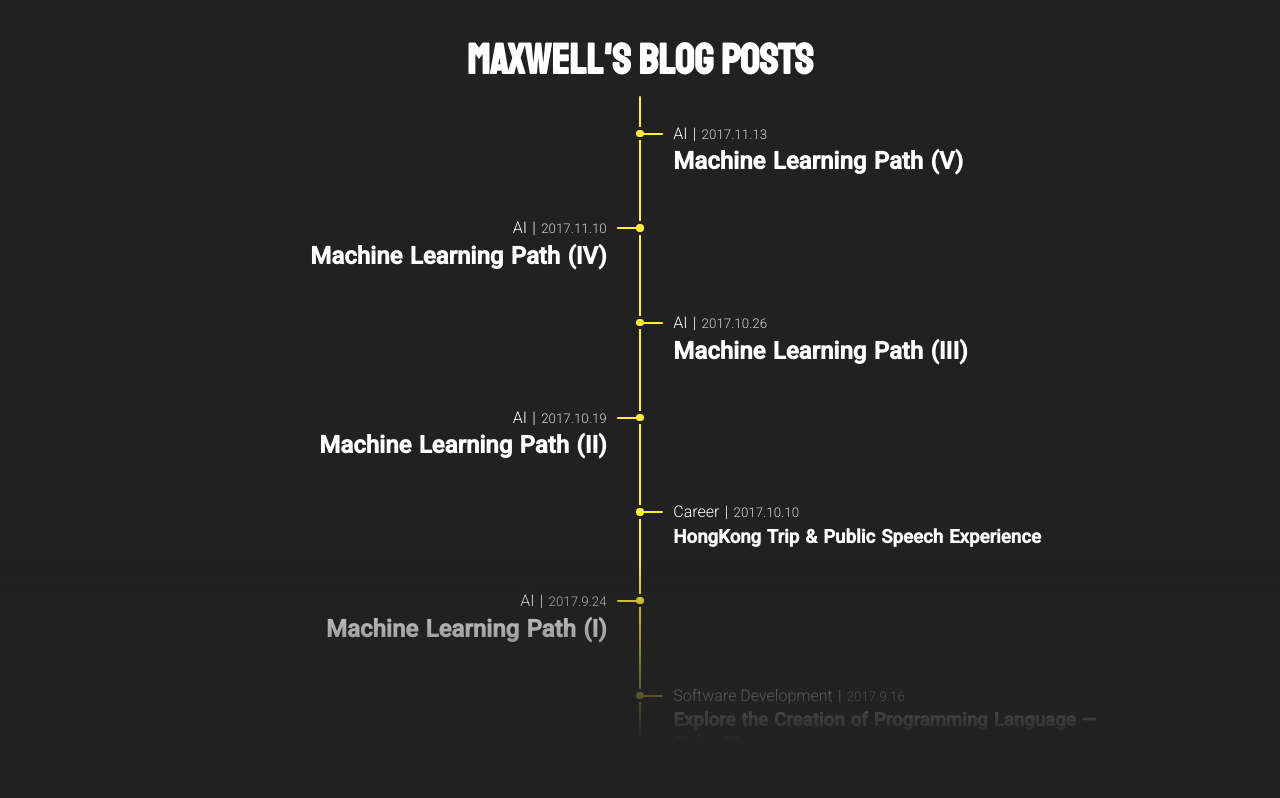
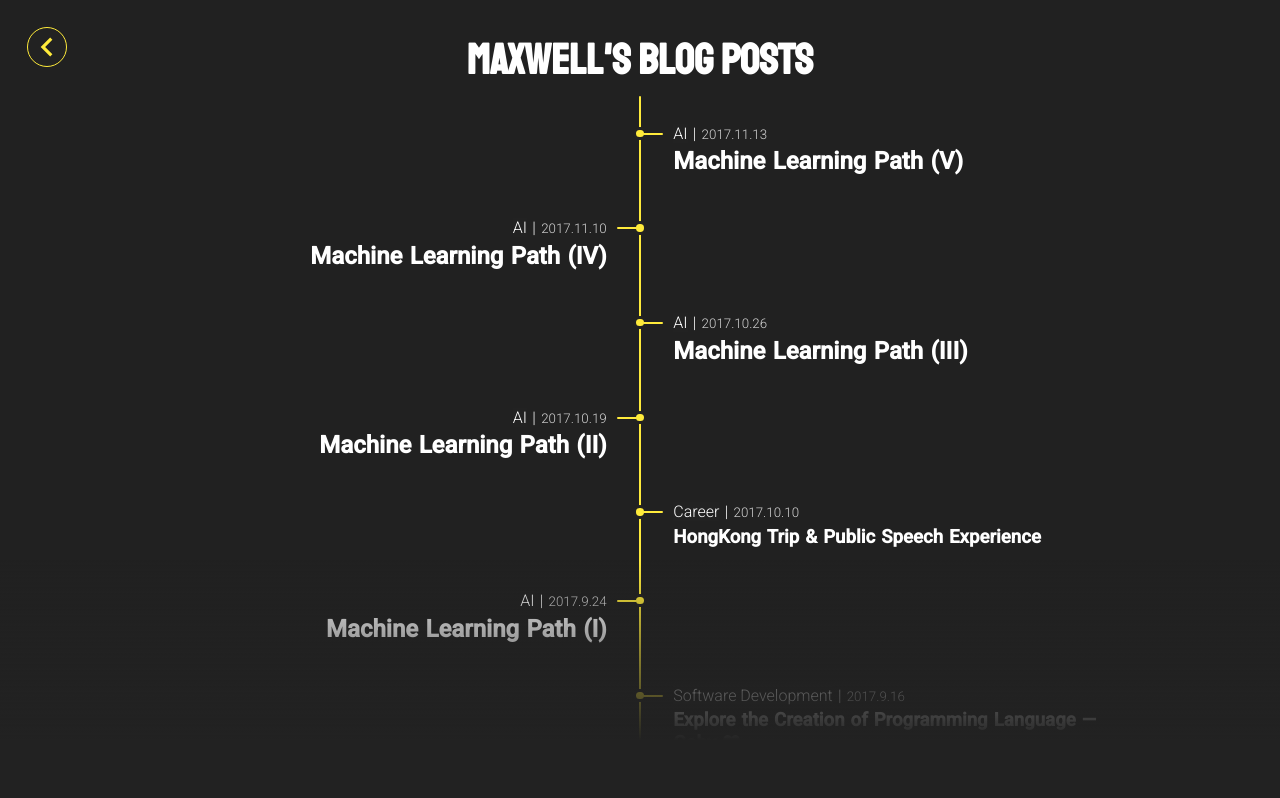
Before and after one commit to Alexius-Huang/Svartalvheim, a Nuxt app: page /ansuz in a window 1280 px wide. Shown: the top 798 px of the page. Built offline with nearby package versions, Linux system fonts and the light colour scheme.

Commit message:
Add BackButton component

```diff
--- /dev/null
+++ b/components/shared/BackButton.vue
@@ -0,0 +1,73 @@
+<template>
+  <div :style="buttonPosition" class="back-button-wrapper">
+    <button @click="handleNavigation">
+      <img :src="icons.chevronLeft" />
+      <span class="text-wrapper">Back</span>
+    </button>
+  </div>
+</template>
+
+<script>
+import chevronLeft from '@/assets/icons/material/chevron-left-main.svg';
+
+export default {
+  props: ['position', 'to', 'params', 'query'],
+  data() {
+    return {
+      icons: { chevronLeft },
+    };
+  },
+  computed: {
+    buttonPosition() {
+      const { position } = this;
+
+      if (
+        Array.isArray(position) &&
+        ['top', 'bottom'].includes(position[0]) &&
+        ['left', 'right'].includes(position[1])
+      ) {
+        return { [position[0]]: '20pt', [position[1]]: '20pt' };
+      }
+
+      return { top: '20pt', left: '20pt' };
+    },
+  },
+  methods: {
+    handleNavigation(event) {
+      this.$emit('click', event);
+
+      const { to, params, query } = this;
+      if (to === -1 || to === 'back') {
+        this.$router.go(-1);
+      } else if (typeof to === 'string') {
+        this.$router.push({ name: to, params, query });
+      }
+    },
+  },
+};
+</script>
+
+<style scoped lang="sass">
+@import '~/sass/colors.sass'
+@import '~/sass/shared.sass'
+@import '~/sass/helpers.sass'
+
+div.back-button-wrapper
+  position: fixed
+  width: auto
+  height: 30pt
+  z-index: 999
+
+  > button
+    @include btn-reset
+    width: 30pt
+    height: 30pt
+    border-radius: 50%
+    border: 1pt solid $yellow-500
+    > img
+      width: 100%
+      height: 100%
+    > span.text-wrapper
+      display: none
+
+</style>
--- a/pages/ansuz.vue
+++ b/pages/ansuz.vue
@@ -1,5 +1,6 @@
 <template>
   <main>
+    <back-button to="back" />
     <h1 class="title">Maxwell's Blog Posts</h1>
 
     <ul class="timeline-layout">
@@ -27,9 +28,11 @@
 </template>
 
 <script>
+import BackButton from '@/components/shared/BackButton';
 import posts from '@/resources/ansuz/posts.json';
 
 export default {
+  components: { BackButton },
   data() {
     return {
       totalPosts: posts,
```
Also changed, not shown: assets/icons/material/chevron-left-main.svg (added).
